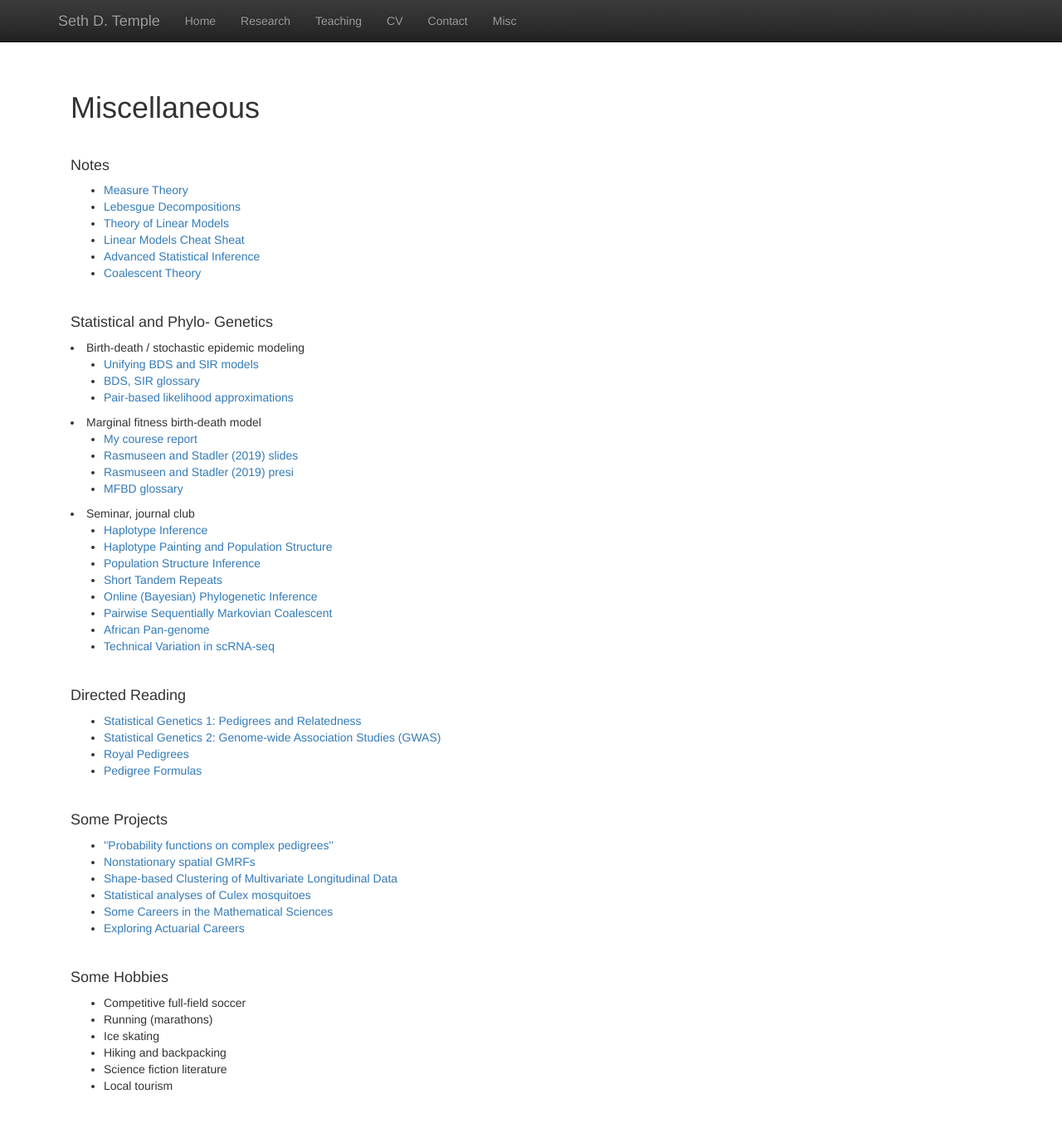
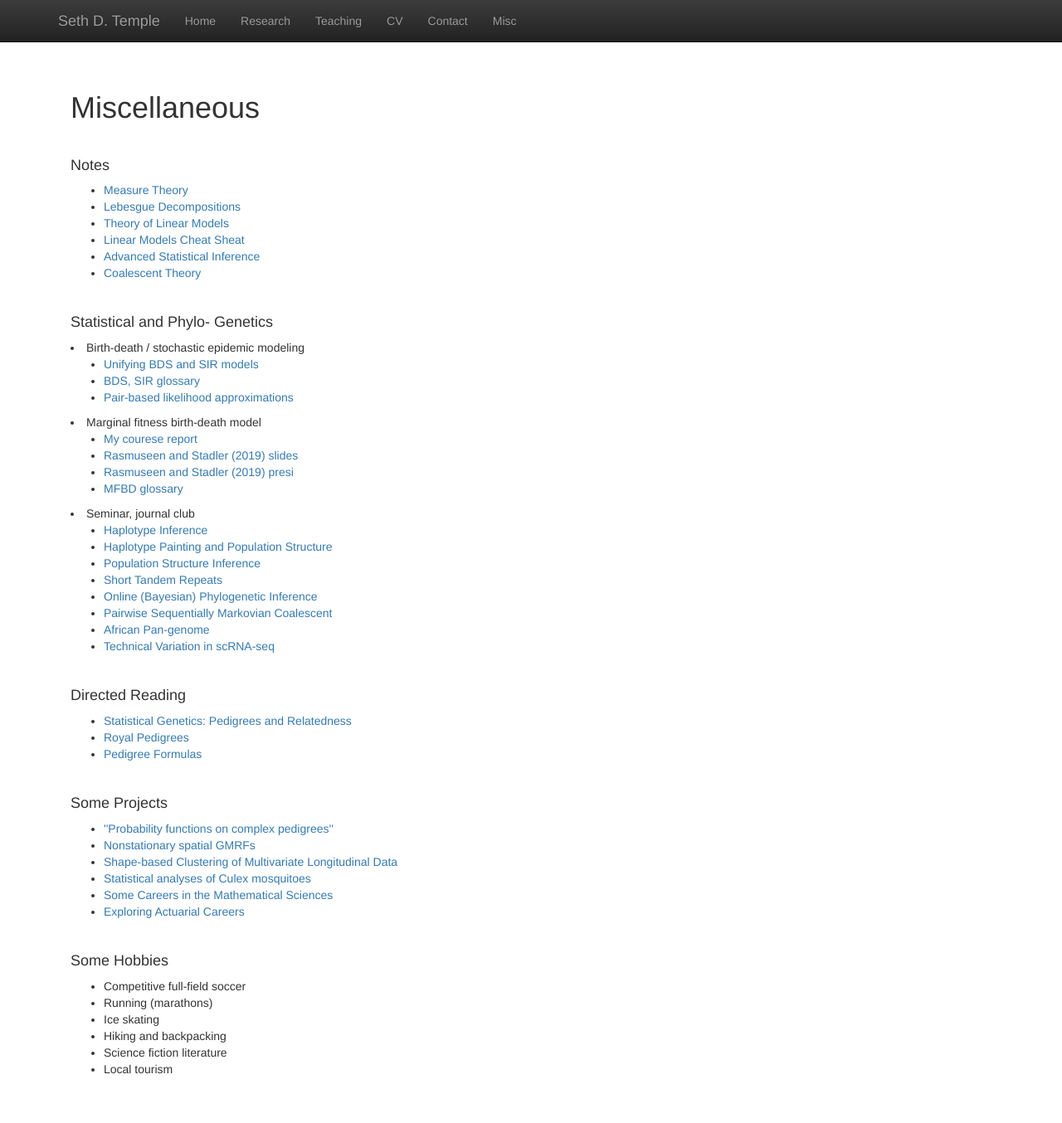
Before and after one commit to sdtemple/sdtemple.github.io, a Jekyll site: the page built from misc.html, in a window 1280 px wide and 1389 px high. Shown: the top 1354 px of the window at 83% size. Built offline with Jekyll 4.4.1, drawn with Linux system fonts in a browser that asks for light colours; nearby versions of some CDN libraries; library files that are not in the unit come from our copies.

Commit message:
removed statgen2

```diff
--- a/misc.html
+++ b/misc.html
@@ -51,8 +51,7 @@
 <h4>Directed Reading</h4>
 <p class="content" style="padding:0px;margin:0px 20px 0px;">
   <ul>
-    <li><a href = "https://sdtemple.github.io/statgen1">Statistical Genetics 1: Pedigrees and Relatedness</a></li>
-    <li><a href = "https://sdtemple.github.io/statgen2">Statistical Genetics 2: Genome-wide Association Studies (GWAS)</a></li>
+    <li><a href = "https://sdtemple.github.io/statgen1">Statistical Genetics: Pedigrees and Relatedness</a></li>
     <li><a href = "files/royal_pedigrees_sdtemple.pdf">Royal Pedigrees</a></li>
     <li><a href = "files/pedigree_formulas_sdtemple.pdf">Pedigree Formulas</a></li>
   </ul>
```
